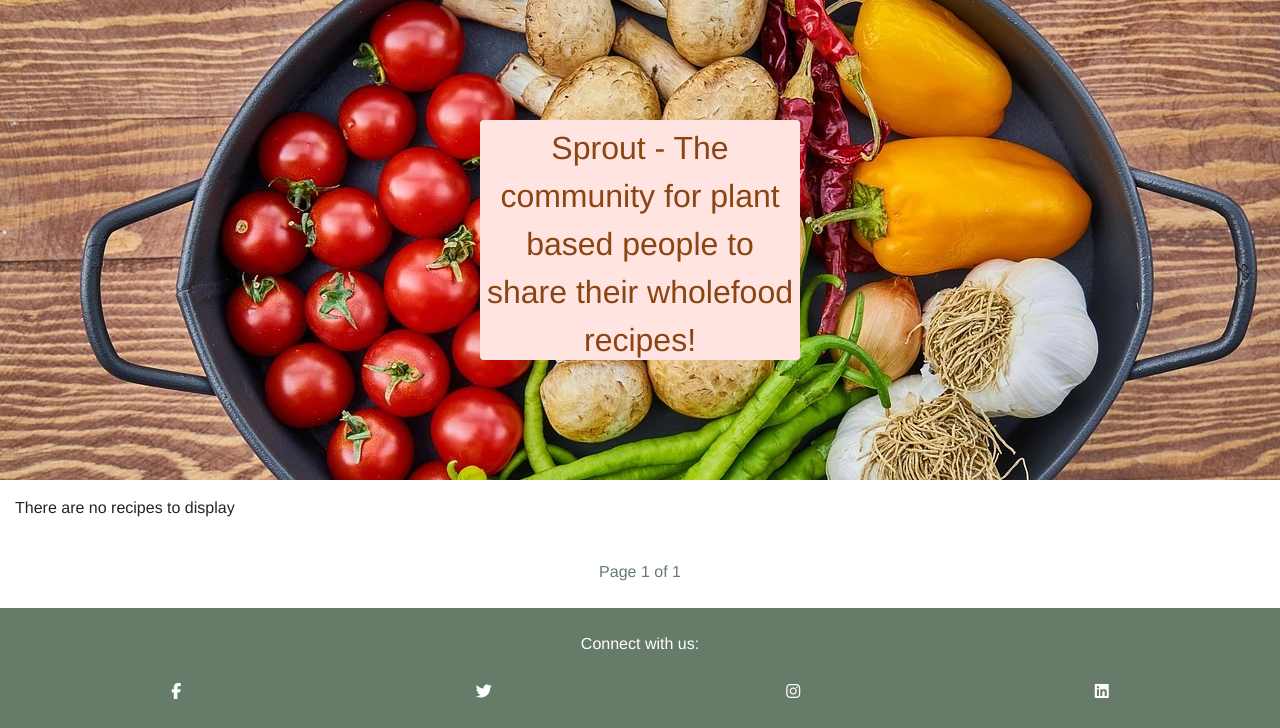
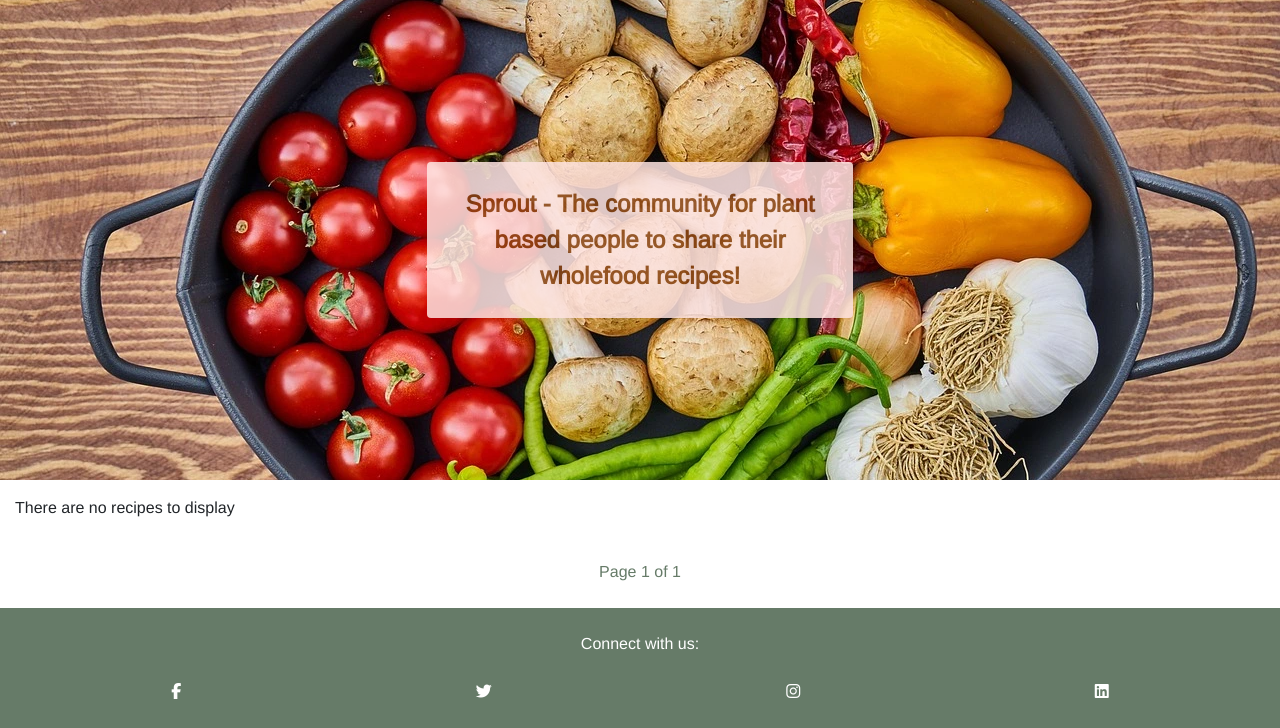
Before and after one commit to Gkicks/sprout, a Django app: page / in a window 1280 px wide. Shown: the part 146-874 px from the top of the page. Run offline with Django 4.2, Linux system fonts and the light colour scheme; data that the repository does not hold is empty; some libraries are stand-ins or nearby versions.

Commit message:
style index.html page

```diff
--- a/blog/templates/blog/index.html
+++ b/blog/templates/blog/index.html
@@ -1,9 +1,9 @@
 {% extends "base.html" %} {% load static %} {% block content %}
 <!-- index.html content starts here -->
-<section id="hero-section" class="hidden">
-  <div class="hero-image">
-    <div class="hero-blurb">
-      <p id="hero-tagline" class="text-center">
+<section id="hero-section" class="container-fluid hidden">
+  <div class="row hero-image">
+    <div class="col-8 col-sm-6 col-md-4 offset-2 offset-sm-3 offset-md-4 p-4 my-auto hero-blurb">
+      <p id="hero-tagline" class="my-auto text-center">
         Sprout - The community for plant based people to share their wholefood
         recipes!
       </p>
@@ -38,7 +38,7 @@
                         {% endif %}
                     </div>
                     <!-- displays recipe name -->
-                    <div class="card-title text-center">
+                    <div class="card-title text-center mt-3">
                         <h1 id="name-display">{{ recipe.recipe_name | truncatechars:50 }}</h1>
                     </div>
                     </a>
--- a/static/css/style.css
+++ b/static/css/style.css
@@ -49,7 +49,6 @@ footer {
 /* landing page image*/
 .hero-image {
     background-image: url("../images/hero-image.webp");
-    width: 100%;
     background-size: cover;
     height: 60vh;
     background-repeat: no-repeat;
@@ -60,19 +59,15 @@ footer {
 
 .hero-blurb {
     background-color: var(--pale-pink);
-    text-align: center;
+    opacity: 85%;
     border-radius: 0.25rem;
-    position: absolute;
-    width: 25%;
-    height: 50%;
-    left: 37.5%;
-    top: 25%;
-    padding: 0.25rem;
 }
 
 #hero-tagline {
     color: var(--brown);
-    font-size: xx-large;
+    font-size: 1.5rem;
+    opacity: 100%;
+    font-weight: 600;
 }
 
 /* landing page recipe display */
```
